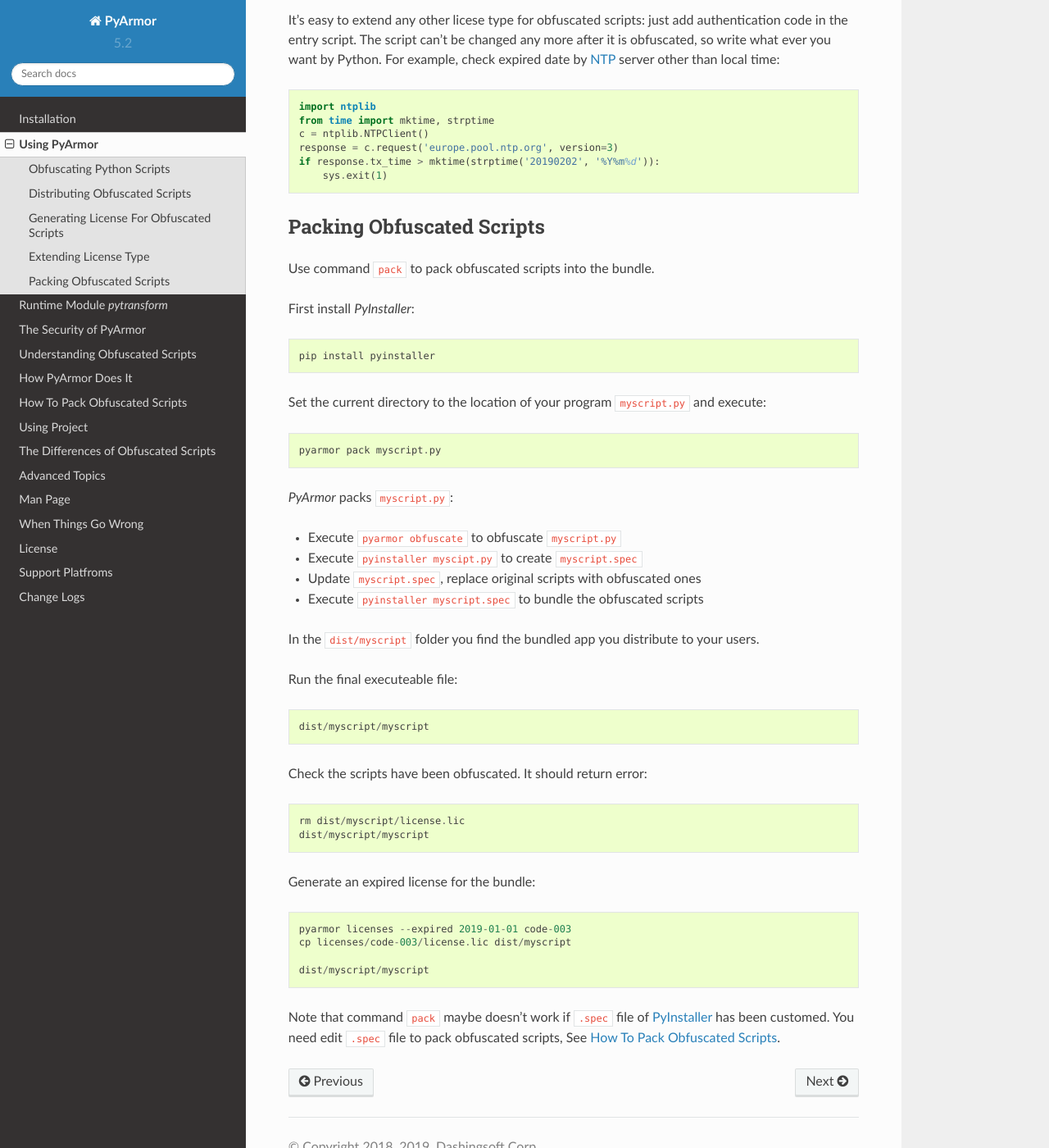
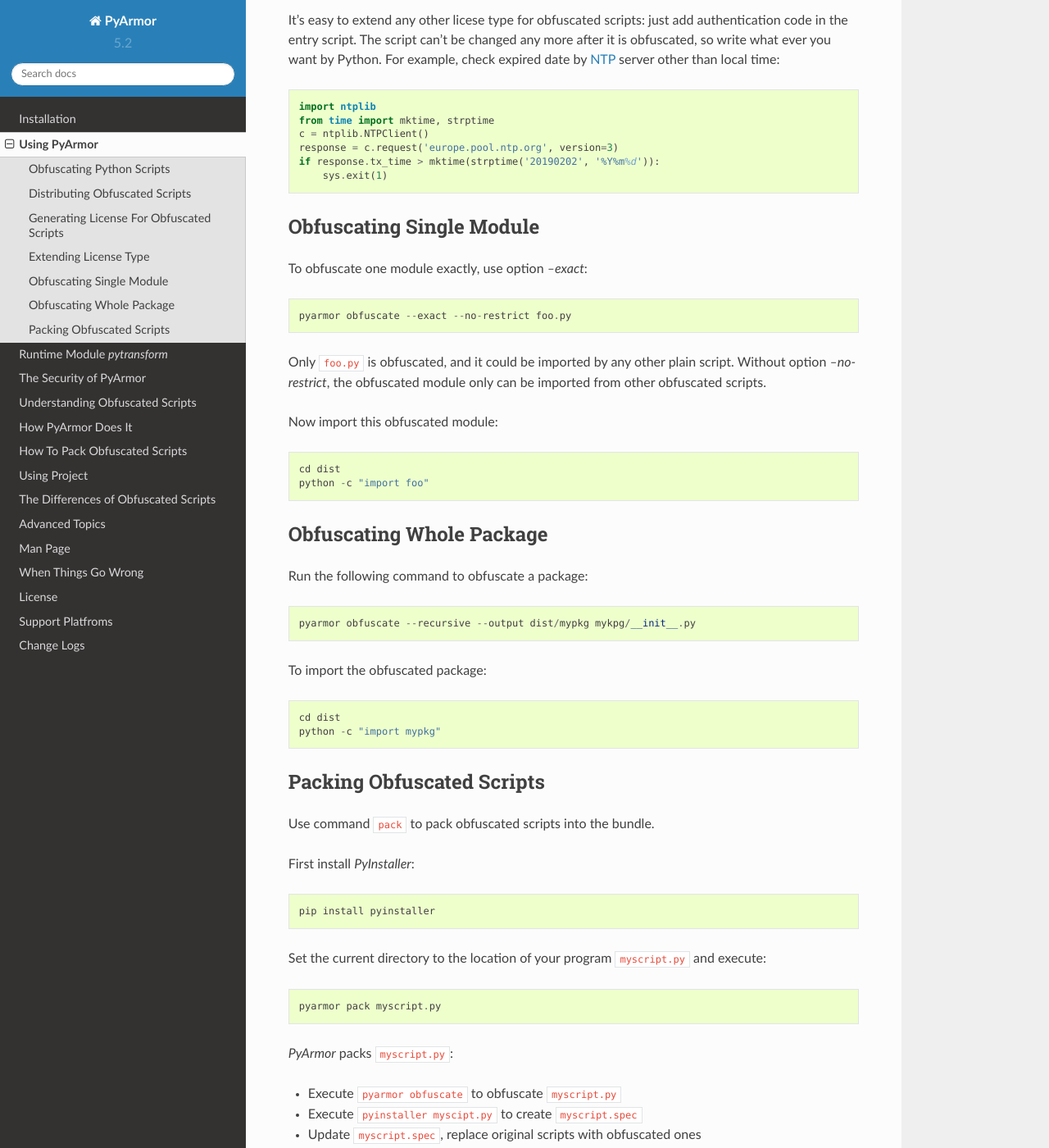
Before and after one commit to dashingsoft/pyarmor, a Sphinx documentation site: the page built from docs/usage.rst, in a window 1280 px wide and 1400 px high, scrolled down 2805 px. Shown: the whole window at 82% size. Built offline with Sphinx 7.4.7 and the Read the Docs theme 2.0.0, drawn with Linux system fonts in a browser that asks for light colours.

Commit message:
Add 2 sections

```diff
--- a/docs/usage.rst
+++ b/docs/usage.rst
@@ -134,6 +134,34 @@
     if response.tx_time > mktime(strptime('20190202', '%Y%m%d')):
         sys.exit(1)
 
+Obfuscating Single Module
+-------------------------
+
+To obfuscate one module exactly, use option `--exact`::
+
+    pyarmor obfuscate --exact --no-restrict foo.py
+
+Only :file:`foo.py` is obfuscated, and it could be imported by any
+other plain script. Without option `--no-restrict`, the obfuscated
+module only can be imported from other obfuscated scripts.
+
+Now import this obfuscated module::
+
+    cd dist
+    python -c "import foo"
+
+Obfuscating Whole Package
+-------------------------
+
+Run the following command to obfuscate a package::
+
+    pyarmor obfuscate --recursive --output dist/mypkg mykpg/__init__.py
+
+To import the obfuscated package::
+
+    cd dist
+    python -c "import mypkg"
+
 Packing Obfuscated Scripts
 --------------------------
 
```
